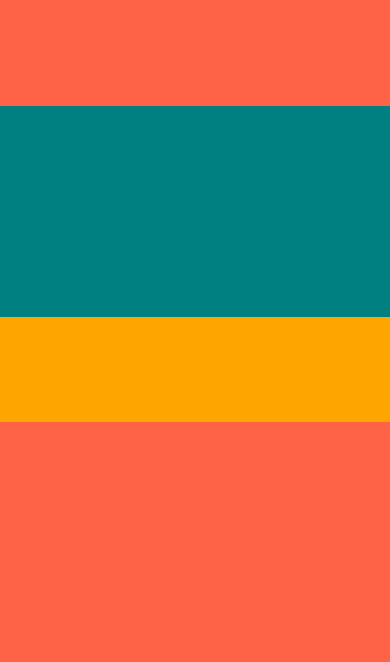
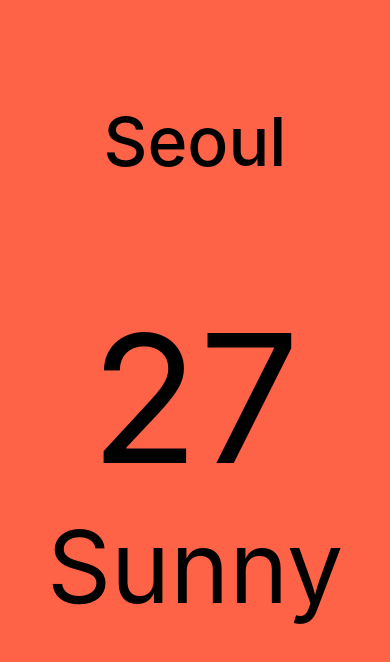
Before and after one commit to Gwanghun-Im/urban-succotash, a React Native app: screen / in a window 390 px wide. Shown: the top 662 px of the page. Built offline with nearby package versions, Linux system fonts and the light colour scheme.

Commit message:
weather app 2.6

```diff
--- a/App.js
+++ b/App.js
@@ -1,21 +1,53 @@
 // OS의 상단 바
 import React from 'react';
-import { View } from 'react-native';
+import { StyleSheet, Text, View } from 'react-native';
 
 export default function App() {
   return (
-    <View style={{ flex: 1 }}>
-      <View style={{ flex: 1 }}>
-        <View style={{ flex:1, backgroundColor: 'tomato'}}></View>
-        <View style={{ flex:2, backgroundColor: 'teal'}}></View>
-        <View style={{ flex:1, backgroundColor: 'orange'}}></View>
+    <View style={style.container}>
+      <View style={style.city}>
+        <Text style={style.cityName}>Seoul</Text>
       </View>
-      <View style={{ flex: 1, flexDirection:'row' }}>
-        <View style={{ flex:1, backgroundColor: 'tomato'}}></View>
+      <View style={style.weather}>
+        <View style={style.day}>
+          <Text style={style.temp}>27</Text>
+          <Text style={style.desc}>Sunny</Text>
+        </View>
       </View>
     </View>
   );
 }
 
+const style = StyleSheet.create({
+  container:{
+    flex: 1,
+    backgroundColor: 'tomato'
+  },
+  city: {
+    flex: 1,
+    justifyContent: 'center',
+    'alignItems': 'center'
+  },
+  cityName: {
+    fontSize: 68,
+    fontWeight: 500
+  },
+  weather: {
+    flex: 2
+  },
+  day: {
+    flex: 2,
+    alignItems: 'center',
+  },
+  temp: {
+    marginTop: 10,
+    fontSize: 178,
+  },
+  desc: {
+    fontSize: 100
+  },
+
+})
+
 // 레이아웃에서 width와 height를 숫자로 설정하지 않는다
 // 대신, flex를 사용한다.
```
